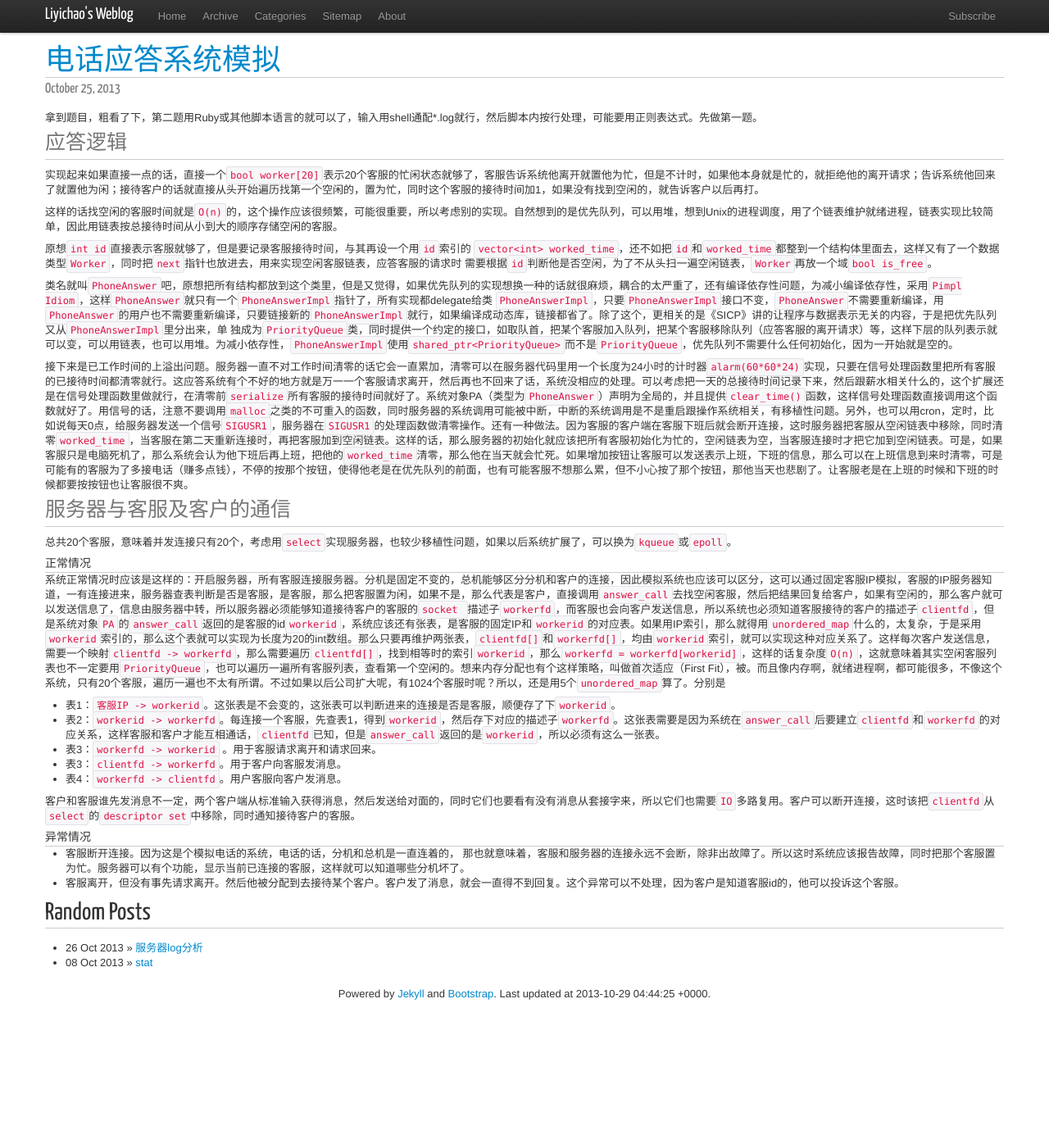
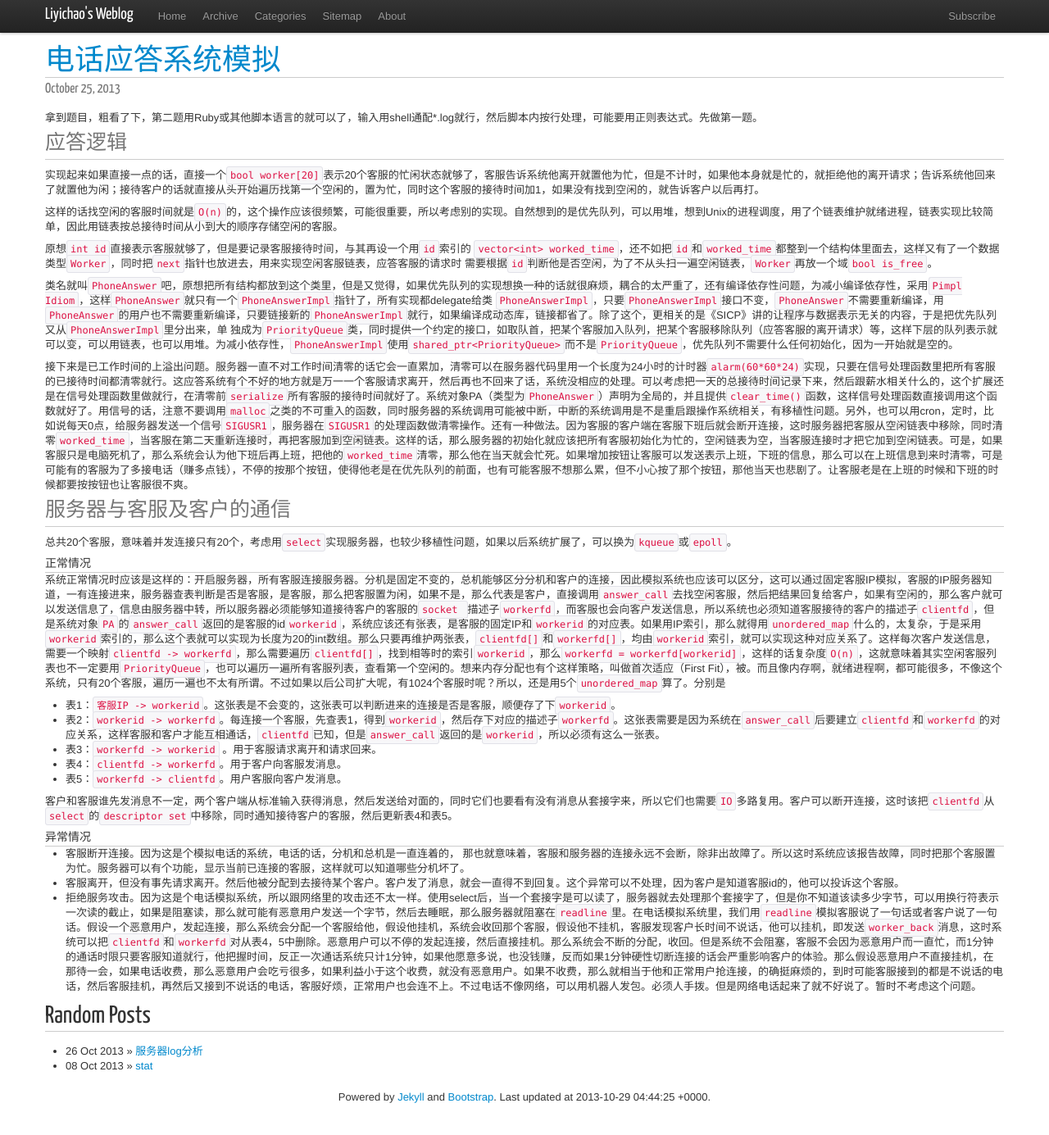
Before and after one commit to liyichao/liyichao.github.io, a Jekyll site: the page built from _posts/2013/2013-10-25-phone-answering-logic.md, in a window 1280 px wide and 1388 px high. Shown: the top 1385 px of the window at 82% size. Built offline with Jekyll 4.4.1, drawn with Linux system fonts in a browser that asks for light colours; nearby versions of some CDN libraries; Markdown is read by kramdown in place of the engine named in the settings; comment, search, counter and statistics services are not loaded.

Commit message:
no comment

```diff
--- a/_posts/2013/2013-10-25-phone-answering-logic.md
+++ b/_posts/2013/2013-10-25-phone-answering-logic.md
@@ -30,12 +30,13 @@
 - 表1：`客服IP -> workerid`。这张表是不会变的，这张表可以判断进来的连接是否是客服，顺便存了下`workerid`。
 - 表2：`workerid -> workerfd`。每连接一个客服，先查表1，得到`workerid`，然后存下对应的描述子`workerfd`。这张表需要是因为系统在`answer_call`后要建立`clientfd`和`workerfd`的对应关系，这样客服和客户才能互相通话，`clientfd`已知，但是`answer_call`返回的是`workerid`，所以必须有这么一张表。
 - 表3：`workerfd -> workerid` 。用于客服请求离开和请求回来。
-- 表3：`clientfd -> workerfd`。用于客户向客服发消息。
-- 表4：`workerfd -> clientfd`。用户客服向客户发消息。
+- 表4：`clientfd -> workerfd`。用于客户向客服发消息。
+- 表5：`workerfd -> clientfd`。用户客服向客户发消息。
 
-客户和客服谁先发消息不一定，两个客户端从标准输入获得消息，然后发送给对面的，同时它们也要看有没有消息从套接字来，所以它们也需要`IO`多路复用。客户可以断开连接，这时该把`clientfd`从`select`的`descriptor set`中移除，同时通知接待客户的客服。
+客户和客服谁先发消息不一定，两个客户端从标准输入获得消息，然后发送给对面的，同时它们也要看有没有消息从套接字来，所以它们也需要`IO`多路复用。客户可以断开连接，这时该把`clientfd`从`select`的`descriptor set`中移除，同时通知接待客户的客服，然后更新表4和表5。
 
 ####异常情况
 
 - 客服断开连接。因为这是个模拟电话的系统，电话的话，分机和总机是一直连着的， 那也就意味着，客服和服务器的连接永远不会断，除非出故障了。所以这时系统应该报告故障，同时把那个客服置为忙。服务器可以有个功能，显示当前已连接的客服，这样就可以知道哪些分机坏了。
 - 客服离开，但没有事先请求离开。然后他被分配到去接待某个客户。客户发了消息，就会一直得不到回复。这个异常可以不处理，因为客户是知道客服id的，他可以投诉这个客服。
+- 拒绝服务攻击。因为这是个电话模拟系统，所以跟网络里的攻击还不太一样。使用select后，当一个套接字是可以读了，服务器就去处理那个套接字了，但是你不知道该读多少字节，可以用换行符表示一次读的截止，如果是阻塞读，那么就可能有恶意用户发送一个字节，然后去睡眠，那么服务器就阻塞在`readline`里。在电话模拟系统里，我们用`readline`模拟客服说了一句话或者客户说了一句话。假设一个恶意用户，发起连接，那么系统会分配一个客服给他，假设他挂机，系统会收回那个客服，假设他不挂机，客服发现客户长时间不说话，他可以挂机，即发送`worker_back`消息，这时系统可以把`clientfd`和`workerfd`对从表4，5中删除。恶意用户可以不停的发起连接，然后直接挂机。那么系统会不断的分配，收回。但是系统不会阻塞，客服不会因为恶意用户而一直忙，而1分钟的通话时限只要客服知道就行，他把握时间，反正一次通话系统只计1分钟，如果他愿意多说，也没钱赚，反而如果1分钟硬性切断连接的话会严重影响客户的体验。那么假设恶意用户不直接挂机，在那待一会，如果电话收费，那么恶意用户会吃亏很多，如果利益小于这个收费，就没有恶意用户。如果不收费，那么就相当于他和正常用户抢连接，的确挺麻烦的，到时可能客服接到的都是不说话的电话，然后客服挂机，再然后又接到不说话的电话，客服好烦，正常用户也会连不上。不过电话不像网络，可以用机器人发包。必须人手拨。但是网络电话起来了就不好说了。暂时不考虑这个问题。
```
